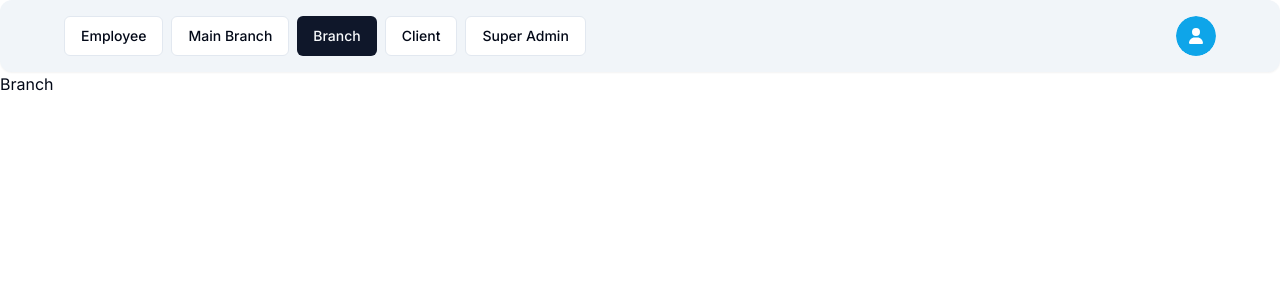
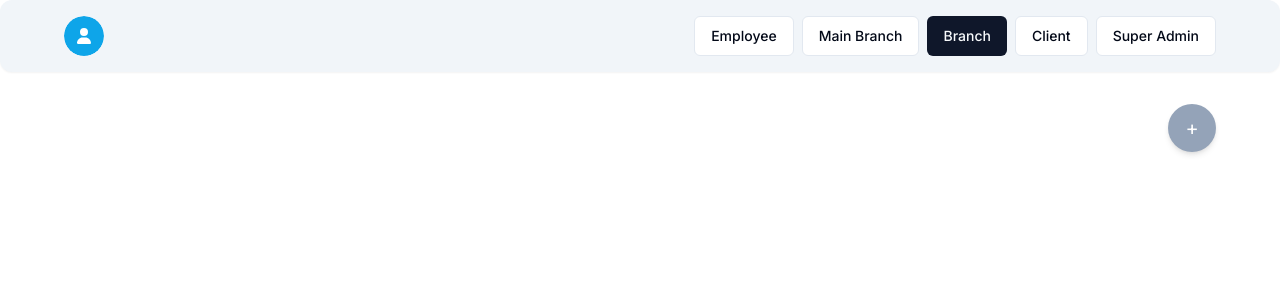
Before and after one commit to mesfincode/hr-system, a Next.js app: page /dashboard/branch in a window 1280 px wide. Shown: the top 300 px of the page. Built offline with nearby package versions, Linux system fonts and the light colour scheme.

Commit message:
added a create button

```diff
--- a/app/dashboard/_components/navbar/navbar.tsx
+++ b/app/dashboard/_components/navbar/navbar.tsx
@@ -9,6 +9,7 @@ export const Navbar = () => {
     const pathname = usePathname();
     return (
         <div className="bg-secondary w-full flex justify-between items-center  rounded-xl  shadow-sm px-16 py-4">
+              <UserButton />
             <div className="flex gap-x-2">
                 <Button
 
@@ -49,7 +50,7 @@ variant={pathname === "/dashboard/super-admin" ? "default" : "outline"} asChild>
 
 
             </div>
-            <UserButton />
+
         </div>
     )
 }
--- a/app/dashboard/branch/page.tsx
+++ b/app/dashboard/branch/page.tsx
@@ -1,9 +1,13 @@
+import { Button } from '@/components/ui/button'
 import React from 'react'
-
+import { PlusIcon } from '@radix-ui/react-icons'
+import CreateButton from '@/components/create-button'
 const Branch = () => {
   return (
-    <div>
-      Branch
+    <div className='lg:px-16 px-8 py-8'>
+       <div className='flex justify-end'>
+       <CreateButton />
+       </div>
     </div>
   )
 }
--- a/app/page.tsx
+++ b/app/page.tsx
@@ -4,9 +4,9 @@ import Link from "next/link";
 
 export default function Home() {
   return (
-       <div className="flex justify-center items-center  w-full min-h-screen flex-col  bg-slate-300">
+       <div className="flex justify-center items-center  w-full min-h-screen flex-col">
         <h1 className="text-8xl font-bold">Welcome to HR system</h1>
-         <Link href={"/auth/login"}>
+         <Link href={"/dashboard"}>
            <Button size="lg">
               Home
            </Button>
--- a/components/auth/login-form.tsx
+++ b/components/auth/login-form.tsx
@@ -180,7 +180,7 @@ const LoginForm = () => {
                  } */}
            </div>
            <FormError message={error || urlErr}/>
-           <FormSuccess message={success}/>
+           {/* <FormSuccess message={success}/> */}
 
            <Button type='submit' className='w-full'                       disabled={isPending}
 >
--- /dev/null
+++ b/components/create-button.tsx
@@ -0,0 +1,15 @@
+
+
+import React from 'react'
+import { Button } from './ui/button'
+import { PlusIcon } from '@radix-ui/react-icons'
+
+const CreateButton = () => {
+  return (
+    <button className="w-12 h-12 rounded-full bg-slate-400 text-white text-xl shadow-md hover:bg-slate-600">
+       <p>+</p>
+  </button>
+  )
+}
+
+export default CreateButton
```
